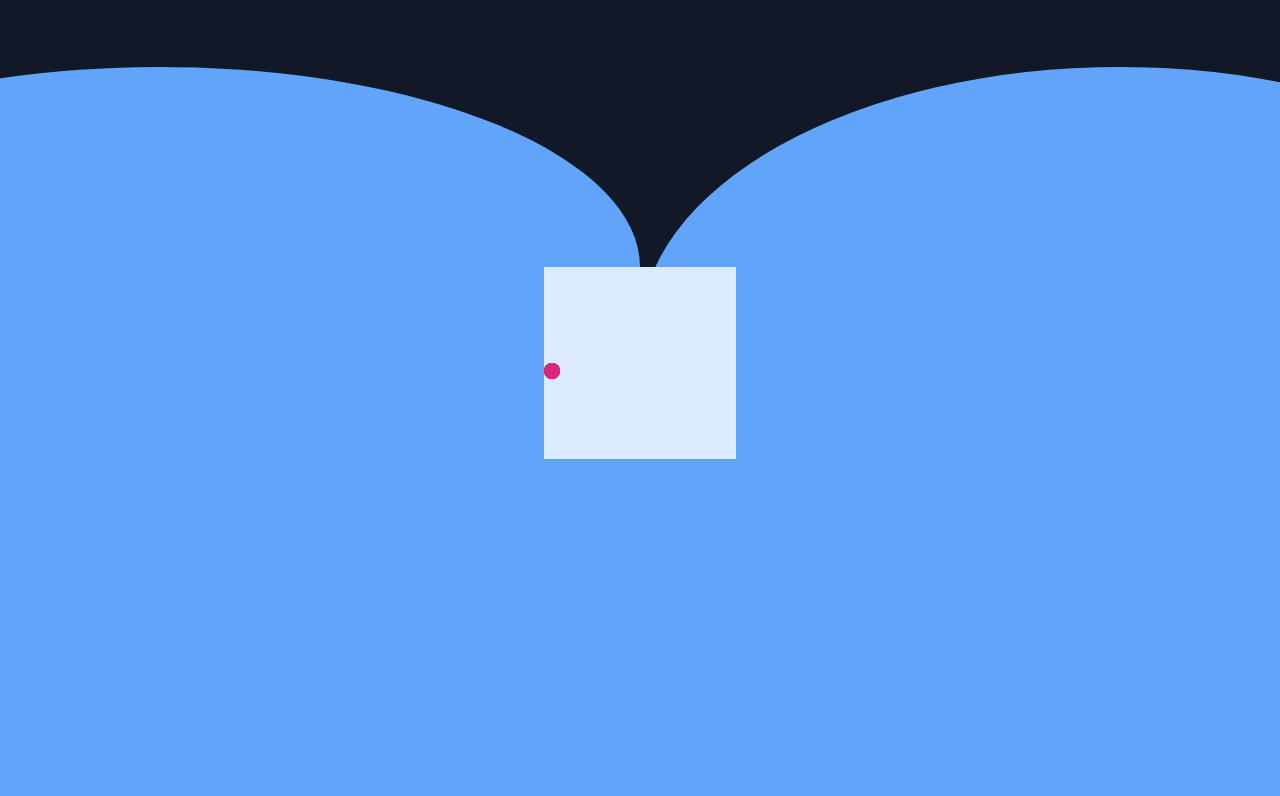
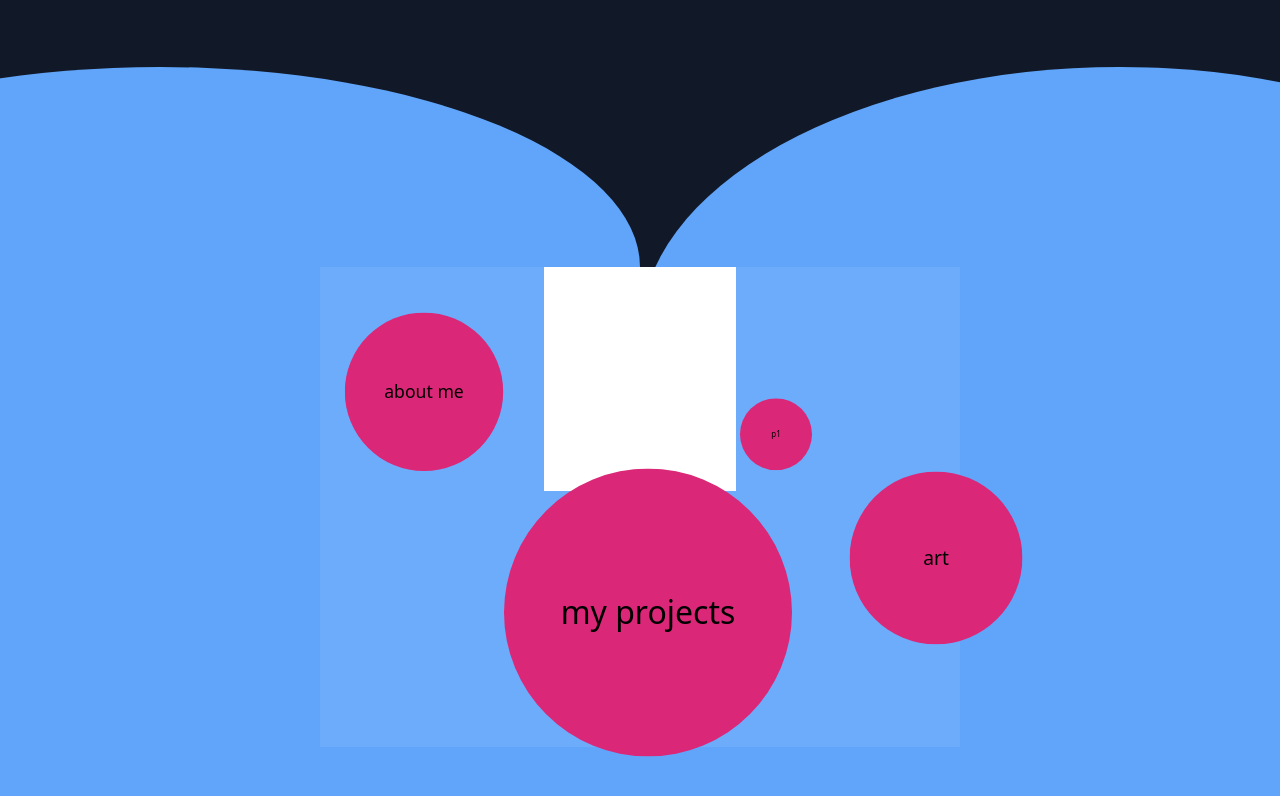
Before and after one commit to JakeeDesu/portfolio, a Next.js app: page /home in a window 1280 px wide. Shown: the top 796 px of the page. Built offline with nearby package versions, Linux system fonts and the light colour scheme.

Commit message:
redo soguma home component

```diff
--- a/components/gim.js
+++ /dev/null
@@ -1,46 +0,0 @@
-import { motion } from 'framer-motion'
-
-// const function getStyle = ( type ) => {
-//
-//   switch (type) {
-//     case "main":
-//       return {
-//
-//       }
-//       break;
-//     case "prev":
-//
-//       break;
-//     case "next":
-//
-//       break;
-//     case "onhold":
-//
-//       break;
-//     case "hidden":
-//
-//       break;
-//
-//     default:
-//
-//   }
-//
-//
-//   return
-// }
-
-
-export default function Gim ({ height, width, color, type}) {
-
-
-  return (
-    <motion.div className={`absolute ${ height || "h-4"} ${ width || "w-4"} rounded-full ${ color || "bg-pink-600"}`}
-      initial={false}
-      animate={{
-        top : '50%',
-        left : '0%'
-      }}
-    >
-    </motion.div>
-  );
-}
--- /dev/null
+++ b/components/gim.tsx
@@ -0,0 +1,221 @@
+import { useState } from 'react'
+import { motion, AnimatePresence } from 'framer-motion'
+import { wrap } from 'popmotion'
+
+
+
+const gimsProps = [
+	{
+		id: 0, // needed to fix " key for map, organize layer order "
+		type: "main",
+		leftRight: 0,
+		next: 1,
+		prev: 2,
+		properties: {
+			title: "main",
+			size: 100,
+			posi: { x: 40, y: 55 },
+			scale: 2,
+			zIndex: 10,
+		}
+	},
+	{
+		id: 1,
+		type: "next",
+		leftRight: 1,
+		next: 3,
+		prev: 0,
+		properties: {
+			title: "next",
+			size: 60,
+			posi: { x: 85, y: 45 },
+			scale: 1.2,
+			zIndex: 10,
+
+		}
+	},
+	{
+		id: 2,
+		type: "previous",
+		leftRight: -1,
+		next: 0,
+		prev: 4,
+		properties: {
+			title: "previous",
+			size: 80,
+			posi: { x: 5, y: 12 },
+			scale: 1.1,
+			zIndex: 0,
+		}
+	},
+	{
+		id: 3,
+		type: "onHold",
+		leftRight: 1,
+		next: 4,
+		prev: 1,
+		properties: {
+			title: "...",
+			size: 50,
+			posi: { x: 60, y: 18 },
+			scale: 0.5,
+			zIndex: 0,
+		}
+	}
+	,
+	{
+		id: 4,
+		type: "hidden",
+		leftRight: -1,
+		next: 2,
+		prev: 3,
+		properties: {
+			title: "hidden",
+			size: 40,
+			posi: { x: 40, y: 9 },
+			scale: 0.4,
+			zIndex: 0,
+		}
+	}
+]
+
+const getGimPropsById = (gimId: number) => {
+	return gimsProps.filter((gimProps) => gimProps.id == gimId).pop() || gimsProps[0];
+}
+
+
+
+export default function Gim({data, gimId, direction, steps, nextPosition }) {
+
+	const [animationDelay, setDelay] = useState(Math.random());
+
+	console.log("render gim : [" + gimId + "] random number : " + animationDelay);
+	const currentIndex = wrap(0, gimsProps.length, steps)
+	const currentGim = getGimPropsById(gimId);
+	const prevGim = (direction < 0) ? getGimPropsById(currentGim.prev) : getGimPropsById(currentGim.next);
+	const nextGim = (direction < 0) ? getGimPropsById(currentGim.next) : getGimPropsById(currentGim.prev);
+	const gimVariants = {
+		enter: (direction: number) => {
+			return {
+				y: 0,
+				top: `${prevGim.properties.posi.y}%`,
+				left: `${prevGim.properties.posi.x}%`,
+				// heigth : `${currentGim.properties.size}px`,
+				// width : `${currentGim.properties.size}px`,
+				scale: prevGim.properties.scale,
+				zIndex: `${prevGim.properties.zIndex}`,
+			};
+
+		},
+		standing: {
+			y: [-10 , 10],
+			top: `${currentGim.properties.posi.y}%`,
+			left: `${currentGim.properties.posi.x}%`,
+			// h : `${currentGim.properties.size}px`,
+			// w : `${currentGim.properties.size}px`,
+			scale: currentGim.properties.scale,
+			zIndex: `${currentGim.properties.zIndex}`,
+			transition: {
+				y: {
+					yoyo : Infinity,
+					duration: 1,
+					delay : animationDelay * 2
+				},
+				type : "spring",
+				duration : 1
+			}
+		},
+		exit: (direction: number) => {
+			return {
+				y : 0,
+				top: `${nextGim.properties.posi.y}%`,
+				left: `${nextGim.properties.posi.x}%`,
+				// heigth : `${currentGim.properties.size}px`,
+				// width : `${currentGim.properties.size}px`,
+				scale: nextGim.properties.scale,
+				zIndex: `${nextGim.properties.zIndex}`,
+			};
+		}
+	}
+	const currentData = getGimCurrenData(data, gimId, steps, direction);
+	return (
+		// <AnimatePresence initial={false} custom={direction * -1}>
+			<motion.div
+				className={`absolute flex justify-center items-center ${"h-36" || "h-4"} ${"w-36" || "w-4"} rounded-full ${ "bg-pink-600"}`}
+				key={steps}
+				variants={gimVariants}
+				initial="enter"
+				animate="standing"
+				custom={direction}
+				transition={{
+					// type: "spring",
+					// duration : 4,
+				}}
+				whileHover={{
+					scale: currentGim.properties.scale * 1.2,
+					// y: [-10 , 10],
+					// x: [-10 , 10],
+					transition :{
+						duration : 0.5,
+						// y: {
+						// 	yoyo : Infinity,
+						// 	duration: 1,
+						// 	delay : animationDelay * 2
+						// },
+						// x: {
+						// 	yoyo : Infinity,
+						// 	duration: 1,
+						// },
+					},
+					boxShadow : "0 0px 20px 8px rgba(255, 255, 255, 0.2)"
+				}}
+				onMouseDown={() => nextPosition(currentGim.leftRight)}
+			><h1>
+				{currentData.current}
+			</h1>
+			</motion.div>
+		// </AnimatePresence>
+	);
+}
+
+function fixGimsDataIndex(data, steps) {
+	let fixedIndex = steps < 0 ? ((data.length) + (steps % data.length)) % data.length  : steps % data.length;
+	return (fixedIndex);
+}
+
+function getGimCurrenData(data, gimId, moveSteps, moveDirection) {
+	switch (gimId) {
+		case 0: // main gim
+			return {
+				current : data[fixGimsDataIndex(data, moveSteps + 1)],
+				next : data[fixGimsDataIndex(data, moveSteps + 2)],
+				prev : data[fixGimsDataIndex(data, moveSteps )],
+			};
+		case 1: // next gim
+			return {
+				current : data[fixGimsDataIndex(data, moveSteps + 2)],
+				next : data[fixGimsDataIndex(data, moveSteps + 3)],
+				prev : data[fixGimsDataIndex(data, moveSteps + 1)],
+			};
+		case 2: // prev gim
+			return {
+				current : data[fixGimsDataIndex(data, moveSteps)],
+				next : data[fixGimsDataIndex(data, moveSteps - 1)],
+				prev : data[fixGimsDataIndex(data, moveSteps + 1)],
+			};
+		case 3: // onHold gim
+			return {
+				current : data[fixGimsDataIndex(data, moveSteps + 3)],
+				next : data[fixGimsDataIndex(data, moveSteps + 4)],
+				prev : data[fixGimsDataIndex(data, moveSteps + 2)],
+			};
+		case 4: // hidden gim
+			let updatedIndex = (moveDirection < 0) ? moveSteps : moveSteps + 3;
+			return {
+				current : data[fixGimsDataIndex(data, moveSteps + 4)],
+				next : data[fixGimsDataIndex(data, moveSteps + 5)],
+				prev : data[fixGimsDataIndex(data, updatedIndex)],
+			};
+		}
+	return (0);
+}
--- a/components/imageDisplayer.tsx
+++ b/components/imageDisplayer.tsx
@@ -1,4 +1,4 @@
-import Image from 'next/Image'
+// import Image from 'next/Image'
 import { wrap } from 'popmotion'
 import { useState } from 'react'
 import { motion, AnimatePresence} from 'framer-motion'
@@ -68,7 +68,7 @@ const imageIndex = wrap(0, images.length, page);
 			            opacity: { duration: 0.2 }
 			          }}
 			          drag="y"
-			          dragConstraints={{ left: 0, right: 0 }}
+			          dragConstraints={{ top: 0, bottom: 0 }}
 			          dragElastic={1}
 			          onDragEnd={(e, { offset, velocity }) => {
 			            const swipe = swipePower(offset.y, velocity.y);
--- a/components/soguma.js
+++ /dev/null
@@ -1,16 +0,0 @@
-import { motion } from 'framer-motion'
-import Gim from '../components/gim'
-
-export default function Soguma ({ height, width}) {
-
-	return (
-		<motion.div className={`relative flex justify-center items-center ${height || "h-1/2"} ${width || "w-1/2"} bg-white border-gray-900 shadow-2xl bg-blue-100`}>
-			<Gim />
-			<Gim />
-			<Gim />
-			<Gim />
-			<Gim />
-
-		</motion.div>
-	);
-}
--- /dev/null
+++ b/components/soguma.tsx
@@ -0,0 +1,116 @@
+import { useState } from 'react'
+import { motion } from 'framer-motion'
+import Gim from './gim'
+import { wrap } from 'popmotion'
+
+const gimsProps = [
+	{
+		id: 0, // needed to fix " key for map, organize layer order "
+		type: "main",
+		leftRight: 0,
+		next: 1,
+		prev: 2,
+		properties: {
+			title: "main",
+			size: 100,
+			posi: { x: 40, y: 55 },
+			scale: 2,
+			zIndex: 10,
+		}
+	},
+	{
+		id: 1,
+		type: "next",
+		leftRight: 1,
+		next: 3,
+		prev: 0,
+		properties: {
+			title: "next",
+			size: 60,
+			posi: { x: 85, y: 45 },
+			scale: 1.2,
+			zIndex: 10,
+
+		}
+	},
+	{
+		id: 2,
+		type: "previous",
+		leftRight: -1,
+		next: 0,
+		prev: 4,
+		properties: {
+			title: "previous",
+			size: 80,
+			posi: { x: 5, y: 12 },
+			scale: 1.1,
+			zIndex: 10,
+		}
+	},
+	{
+		id: 3,
+		type: "onHold",
+		leftRight: 1,
+		next: 4,
+		prev: 1,
+		properties: {
+			title: "...",
+			size: 50,
+			posi: { x: 60, y: 18 },
+			scale: 0.5,
+			zIndex: 0,
+		}
+	}
+	,
+	{
+		id: 4,
+		type: "hidden",
+		leftRight: -1,
+		next: 2,
+		prev: 3,
+		properties: {
+			title: "hidden",
+			size: 40,
+			posi: { x: 40, y: 9 },
+			scale: 0.4,
+			zIndex: 0,
+		}
+	}
+]
+
+const data = ["about me", "my projects", "art", "p1", "p2"]
+
+export default function Soguma({ height, width }) {
+
+	const [[direction, steps], setRotate] = useState([0, 0]);
+
+	const currentIndex = wrap(0, 4, steps)
+
+	const nextPosition = (newDirection: number) => {
+		console.log("clickkkkkk");
+		setRotate([newDirection, steps + newDirection]);
+	}
+
+	// console.log(getGimPropsById(3));
+	return (
+		<motion.div
+			className={`relative flex justify-center items-start ${height || "h-1/2"} ${width || "w-1/2"} bg-white bg-opacity-10 border-gray-900 shadow-2xl bg-blue-100`}
+
+		>
+
+			{gimsProps.map((gim) => (
+				<Gim
+					key={gim.id}
+					gimId={gim.id}
+					data={data}
+					direction={direction}
+					steps={steps}
+					nextPosition={nextPosition}
+				/>
+			))}
+			<motion.div className="relative  h-56 w-48 bg-white"
+				onMouseDown={() => nextPosition(-1)}
+			></motion.div>
+		</motion.div>
+	);
+}
--- a/pages/_app.js
+++ b/pages/_app.js
@@ -1,7 +1,30 @@
 import '../styles/globals.css'
+import { motion, AnimatePresence } from 'framer-motion'
 
 function MyApp({ Component, pageProps }) {
-  return <Component {...pageProps} />
+  return (
+
+    <AnimatePresence>
+      <motion.div initial="start" animate="opened" exit="exitPage"
+        variants={{
+          start : {
+            y : -1000,
+          },
+          opened : {
+            y : 0,
+            transition :{
+              duration : 2
+            }
+          },
+          exitPage: {
+            y : 1000
+          }
+        }}
+      >
+        <Component {...pageProps} />
+      </motion.div>
+    </AnimatePresence>
+  )
 }
 
 export default MyApp
--- a/pages/home.js
+++ b/pages/home.js
@@ -3,7 +3,7 @@ import Soguma from '../components/soguma'
 import LoloIcon from '../components/loloIcon'
 import ImageDisplayer from '../components/imageDisplayer'
 import DescriptionCard from '../components/descriptionCard'
-import Image from 'next/Image'
+// import Image from 'next/Image'
 
 
 export default function Scene () {
@@ -14,8 +14,8 @@ export default function Scene () {
 				<div className="absolute top-0 left-0 h-full w-full">
 					<DarkSkyOpen height="lg:h-full h-1/2 md:h-2/3"/>
 				</div>
-				<div className="absolute top-1/3">
-					<Soguma height="h-48"  width="w-48"/>
+				<div className="absolute flex justify-center items-start top-1/3 w-full">
+					<Soguma height="h-100"  width="w-1/2"/>
 				</div>
 			</div>
 
--- a/pages/scene.js
+++ b/pages/scene.js
@@ -3,7 +3,7 @@ import Sogumice from '../components/sogumice'
 import LoloIcon from '../components/loloIcon'
 import ImageDisplayer from '../components/imageDisplayer'
 import DescriptionCard from '../components/descriptionCard'
-import Image from 'next/Image'
+// import Image from 'next/Image'
 
 
 export default function Scene () {
--- a/tailwind.config.js
+++ b/tailwind.config.js
@@ -38,6 +38,9 @@ module.exports = {
       '72': "18rem",
       '80': "20rem",
       '96': "24rem",
+      '100': "30rem",
+      '150': "48rem",
+      '200': "54rem",
      },
     borderRadius: {
       'none': '0',
```
Also changed, not shown: components/loloIcon.js (+16 -3 lines), 1 other file (tests, documents, lock files or other folders).
